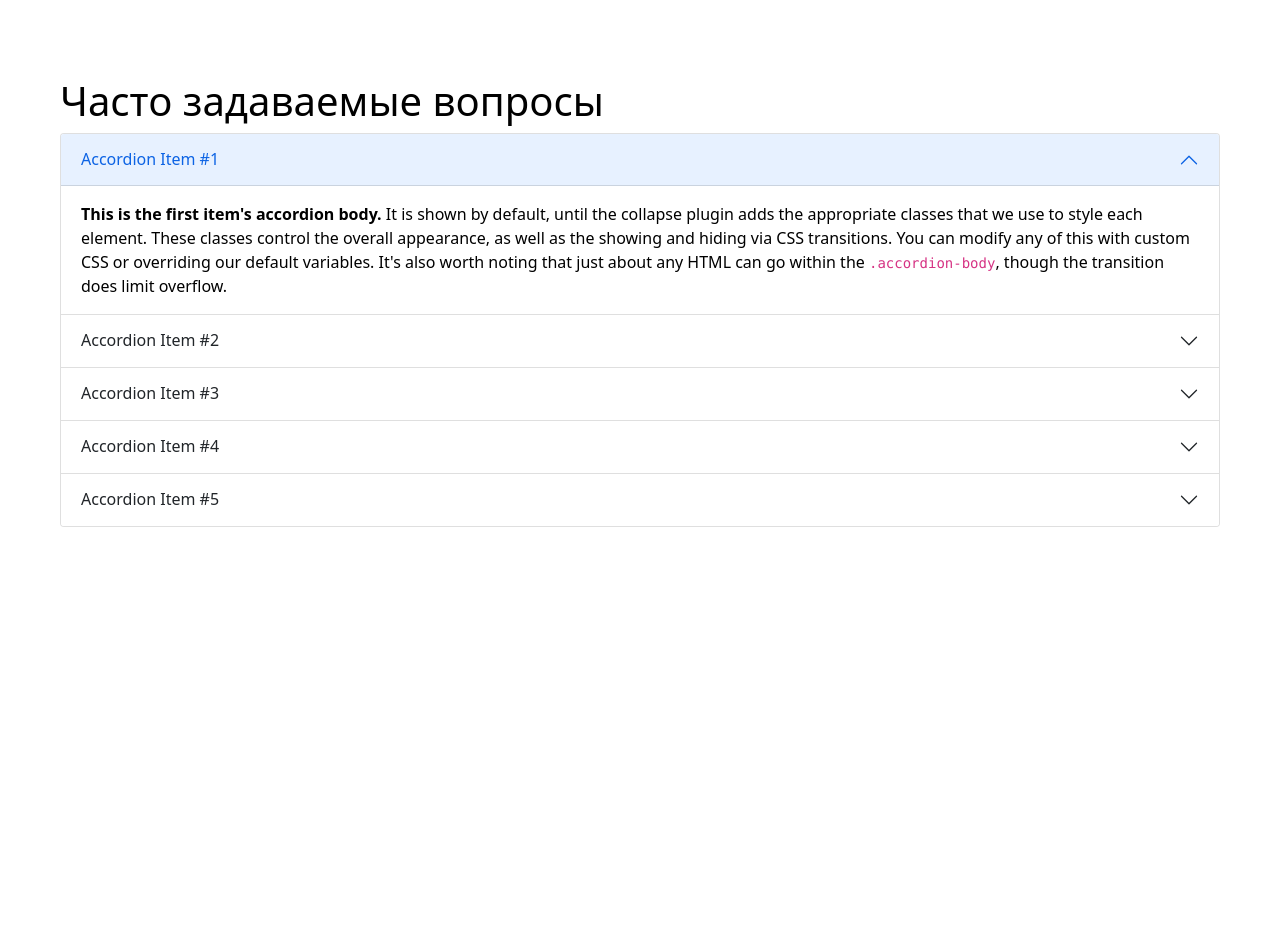
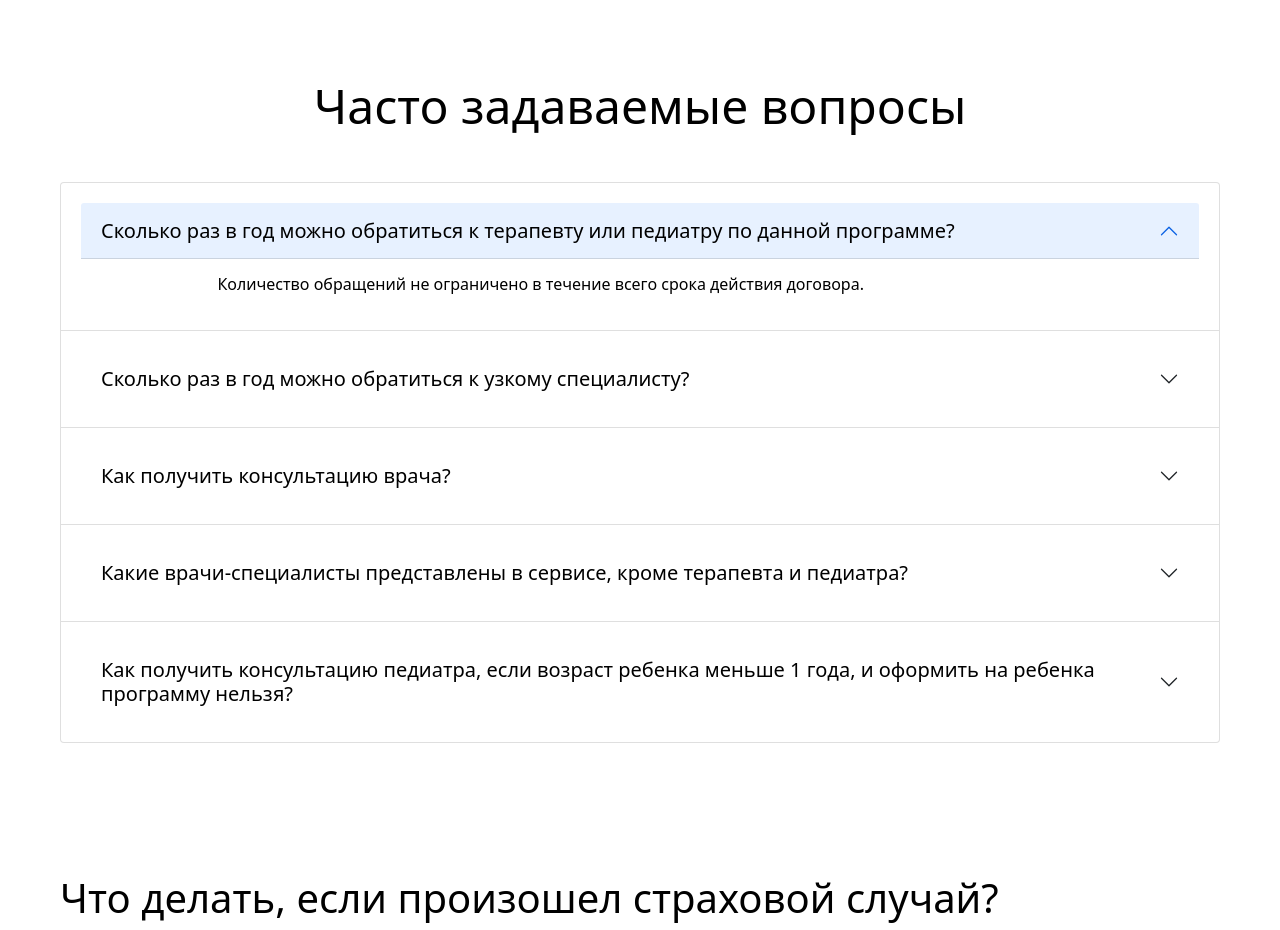
Before and after one commit to hungry-guerilla/---------, a website: page index.html in a window 1280 px wide. Shown: the part 4120-5050 px from the top of the page. Before the commit the page ends 4647 px from the top, so only its background shows below. Drawn offline with nearby package versions, Linux system fonts and the light colour scheme.

Commit message:
six__screen-cards

```diff
--- a/index.html
+++ b/index.html
@@ -266,18 +266,13 @@
                         <h2 class="accordion-header" id="headingOne">
                             <button class="accordion-button" type="button" data-bs-toggle="collapse"
                                 data-bs-target="#collapseOne" aria-expanded="true" aria-controls="collapseOne">
-                                Accordion Item #1
+                                <span>Сколько раз в год можно обратиться к терапевту или педиатру по данной программе?</span>
                             </button>
                         </h2>
                         <div id="collapseOne" class="accordion-collapse collapse show" aria-labelledby="headingOne"
                             data-bs-parent="#accordionExample">
                             <div class="accordion-body">
-                                <strong>This is the first item's accordion body.</strong> It is shown by default, until
-                                the collapse plugin adds the appropriate classes that we use to style each element.
-                                These classes control the overall appearance, as well as the showing and hiding via CSS
-                                transitions. You can modify any of this with custom CSS or overriding our default
-                                variables. It's also worth noting that just about any HTML can go within the
-                                <code>.accordion-body</code>, though the transition does limit overflow.
+                                Количество обращений не ограничено в течение всего срока действия договора.
                             </div>
                         </div>
                     </div>
@@ -285,7 +280,7 @@
                         <h2 class="accordion-header" id="headingTwo">
                             <button class="accordion-button collapsed" type="button" data-bs-toggle="collapse"
                                 data-bs-target="#collapseTwo" aria-expanded="false" aria-controls="collapseTwo">
-                                Accordion Item #2
+                            <span>Сколько раз в год можно обратиться к узкому специалисту?</span>
                             </button>
                         </h2>
                         <div id="collapseTwo" class="accordion-collapse collapse" aria-labelledby="headingTwo"
@@ -304,7 +299,7 @@
                         <h2 class="accordion-header" id="headingThree">
                             <button class="accordion-button collapsed" type="button" data-bs-toggle="collapse"
                                 data-bs-target="#collapseThree" aria-expanded="false" aria-controls="collapseThree">
-                                Accordion Item #3
+                                <span>Как получить консультацию врача? </span>
                             </button>
                         </h2>
                         <div id="collapseThree" class="accordion-collapse collapse" aria-labelledby="headingThree"
@@ -323,7 +318,7 @@
                         <h2 class="accordion-header" id="headingThree">
                             <button class="accordion-button collapsed" type="button" data-bs-toggle="collapse"
                                 data-bs-target="#collapseThree" aria-expanded="false" aria-controls="collapseThree">
-                                Accordion Item #4
+                                <span>Какие врачи-специалисты представлены в сервисе, кроме терапевта и педиатра? </span>
                             </button>
                         </h2>
                         <div id="collapseThree" class="accordion-collapse collapse" aria-labelledby="headingThree"
@@ -342,7 +337,7 @@
                         <h2 class="accordion-header" id="headingThree">
                             <button class="accordion-button collapsed" type="button" data-bs-toggle="collapse"
                                 data-bs-target="#collapseThree" aria-expanded="false" aria-controls="collapseThree">
-                                Accordion Item #5
+                                <span>Как получить консультацию педиатра, если возраст ребенка меньше 1 года, и оформить на ребенка программу нельзя?</span>
                             </button>
                         </h2>
                         <div id="collapseThree" class="accordion-collapse collapse" aria-labelledby="headingThree"
@@ -359,6 +354,18 @@
                     </div>
                 </div>
             </div>
+
+            <div class="six__screen">
+                <h1 class="six__screen-title">Что делать, если произошел страховой случай?</h1>
+                <div class="six__screen-cards">
+                    <div class="six__screen-cards-item">
+
+                    </div>
+                    <div class="six__screen-cards-item"></div>
+                    <div class="six__screen-cards-item"></div>
+                    <div class="six__screen-cards-item"></div>
+                </div>
+            </div>
         </div>
 
 </html>
--- a/sass/style.scss
+++ b/sass/style.scss
@@ -449,3 +449,35 @@ body {
 }
 
 // ------------five__Screen----------
+.five__screen {
+    padding-bottom: 131px;
+}
+.five__screen-title {
+    text-align: center;
+    padding-bottom: 40px;
+    font-style: normal;
+    font-weight: 400;
+    font-size: 48px;
+    line-height: 57px;
+    color: #000000;
+}
+
+.accordion-item {
+    padding: 20px;
+    span {
+        font-style: normal;
+        font-weight: 400;
+        font-size: 20px;
+        color: #000000;
+    }
+    .accordion-body {
+        padding-left: 12.2%;
+        font-style: normal;
+        font-weight: 400;
+        font-size: 16px;
+        line-height: 19px;
+        color: #000000;
+    }
+}
+
+// ---------SIX__SCREEN----------
```
Also changed, not shown: css/style.css, css/style.min.css, 2 other files.
